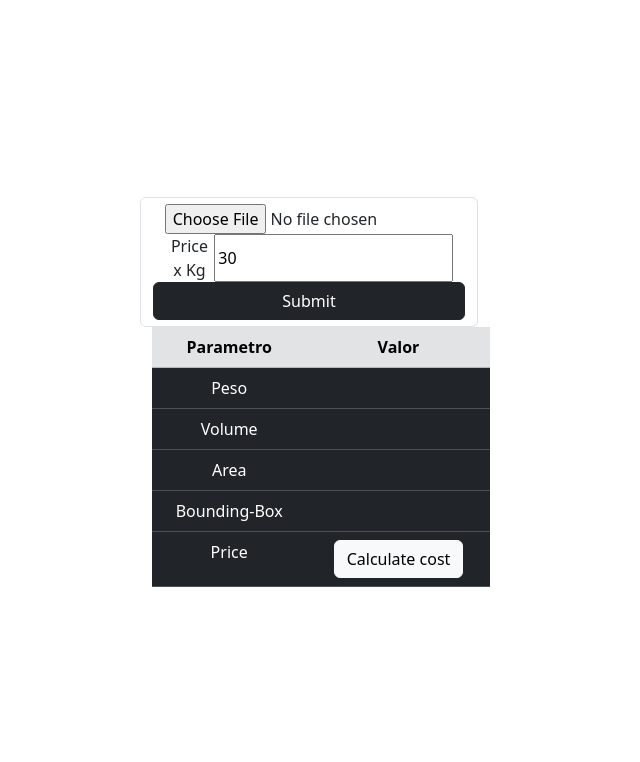
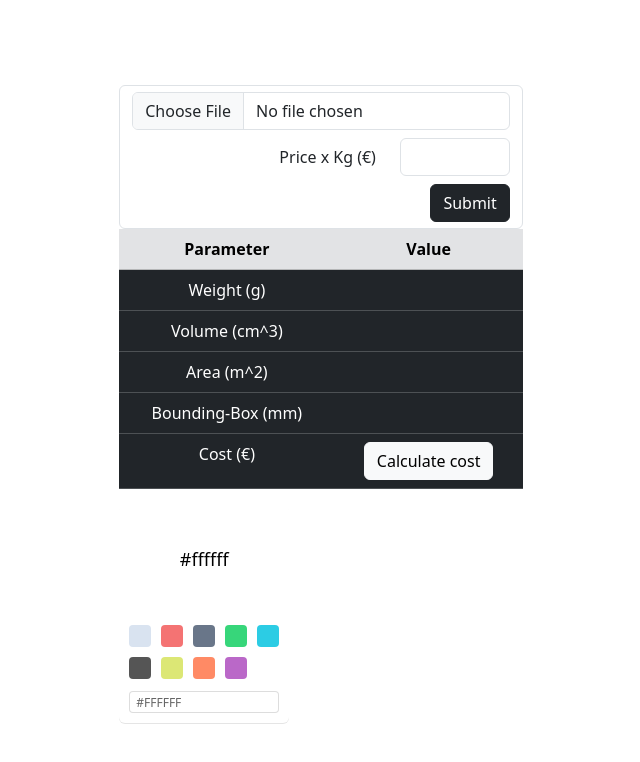
Before and after one commit to criss717/APP_NODE_STL, a React (Vite) app in the folder client/: page / in a window 1280 px wide. Shown: the top 762 px of the page, without its empty margins (319-959 px from the left). Built offline with nearby package versions, Linux system fonts and the light colour scheme.

Commit message:
agregar paleta de colores

```diff
--- a/client/package.json
+++ b/client/package.json
@@ -15,6 +15,7 @@
     "bootstrap-icons": "^1.11.2",
     "react": "^18.2.0",
     "react-bootstrap": "^2.9.1",
+    "react-color": "^2.19.3",
     "react-dom": "^18.2.0",
     "three": "^0.159.0"
   },
--- a/client/src/App.jsx
+++ b/client/src/App.jsx
@@ -2,6 +2,7 @@ import { useState } from 'react'
 import './App.css'
 import Form from './Components/Form/Form'
 import Table from './Components/Table/Table'
+import Colors from './Components/Colors/Colors'
 
 function App() {
 
--- /dev/null
+++ b/client/src/Components/Colors/Colors.jsx
@@ -0,0 +1,28 @@
+import React from 'react';
+import { BlockPicker } from 'react-color';
+
+class Colors extends React.Component {
+    constructor(props){
+        super(props)
+
+        this.state= {
+            background: '#fff',
+        }
+    }
+
+    handleChangeComplete = (color) => {
+        this.props.setColorModel(color.hex)
+        this.setState({ background: color.hex });
+    };
+
+    render() {
+        return (
+        <BlockPicker
+            color={ this.state.background }
+            onChangeComplete={ this.handleChangeComplete }
+        />
+        );
+    }
+}
+
+export default Colors
--- a/client/src/Components/Form/Form.jsx
+++ b/client/src/Components/Form/Form.jsx
@@ -1,43 +1,29 @@
-import React, { useState } from 'react';
+import React, { useEffect, useState } from 'react';
 import axios from 'axios';
 import * as THREE from 'three';
 import { STLLoader } from 'three/addons/loaders/STLLoader.js'; // Ruta correcta para importar STLLoader
 import { OrbitControls } from 'three/addons/controls/OrbitControls.js';
 import Table from '../Table/Table';
+import Colors from '../Colors/Colors';
 
 const Form = () => {
   // Estados
-  const [input, setInput] = useState();
-  const [dataStl, setDataStl] = useState({ //para almacenar la data que llega del back del archivo stl
-    weight:undefined,
-    volume:undefined,
-    area:undefined,
-    boundingBox:undefined
-  })
+  const [inputFile, setInputFile] = useState(); //para guardar archivo stl
+  const [inputPrice,setInputPrice]=useState('') //para almacenar precio x Kg
+  const [dataStl, setDataStl] = useState({}) //para almacenar la data que llega del back del archivo stl
+  const [colorModel,setColorModel]=useState('#54C857') // para modificar el color por el usuario
 
   // Handlers
   const handlerInputFile = (e) => {
     const fileStl = e.target.files[0];
-    let loader = new STLLoader();
-    setInput(fileStl);
-    loader.load(URL.createObjectURL(fileStl), (model) => {
-      object = new THREE.Mesh(
-        model,
-        new THREE.MeshLambertMaterial({ color: 0X00ff00 })
-      );
-      object.scale.set(1, 1, 1);
-      object.position.set(0,0,0)
-      object.geometry.center(); // Ajusta el centro de masa, para que gire en su propio eje
-
-      init() // inicializa la escena 3D
-    })
+    setInputFile(fileStl);
   };
 
   const handlersubmit = async (e) => {
+    e.preventDefault();
     try {
-      e.preventDefault();
       const formData = new FormData();
-      formData.append('stlFile', input);
+      formData.append('stlFile', inputFile); // pone el archivo deleccionado en un form estilo objeto con propiedad llamada stlFile y valor: inputValue
       const {data}= await axios.post('http://localhost:3001/upload', formData);
       console.log(data);
       setDataStl({
@@ -51,11 +37,16 @@ const Form = () => {
     }
   };
 
+  const handlerInputPrice=(e)=>{
+    const {value}=e.target
+    setInputPrice(value)
+  }
+
   // renderización objeto stl
-  let scene, camera, renderer, object, cube;
+  let scene, camera, renderer, object;
   function init() {
     scene = new THREE.Scene();
-    scene.background = new THREE.Color(0x2a003b)
+    scene.background = new THREE.Color('#f47373')
     camera = new THREE.PerspectiveCamera(
       75,
       window.innerWidth / window.innerHeight,
@@ -97,29 +88,80 @@ const Form = () => {
     if (object) {
       object.rotation.z += 0.01;
       object.rotation.x += 0.01
-      renderer.render(scene, camera); // dibuja el modelo en el espacio
     }
+    renderer.render(scene, camera); // dibuja el modelo en el espacio
   }
+
+  useEffect(()=>{
+    console.log(colorModel);
+    if(inputFile) {
+      let loader = new STLLoader();
+      loader.load(URL.createObjectURL(inputFile), (model) => {
+        object = new THREE.Mesh(
+          model,
+          new THREE.MeshLambertMaterial({ color: colorModel })
+        );
+        object.scale.set(1, 1, 1);
+        object.position.set(0,0,0)
+        object.geometry.center(); // Ajusta el centro de masa, para que gire en su propio eje
+
+        init() // inicializa la escena 3D
+        // scene.remove(object)
+      })
+
+    }
+    (function () { //codigo para validar form bootrap 5
+      'use strict'
+
+      // Fetch all the forms we want to apply custom Bootstrap validation styles to
+      var forms = document.querySelectorAll('.needs-validation')
+
+      // Loop over them and prevent submission
+      Array.prototype.slice.call(forms)
+        .forEach(function (form) {
+          form.addEventListener('submit', function (event) {
+            if (!form.checkValidity()) {
+              event.preventDefault()
+              event.stopPropagation()
+            }
+
+            form.classList.add('was-validated')
+          }, false)
+        })
+    })()
+  },[colorModel,inputFile])
 
   return (
     <div className='container'>
-      <form className='form-control row'>
-        <div className='col-6'>
-          <input onChange={(e) => handlerInputFile(e)} type="file" accept=".stl" />
+      <form className='mt-2 form-control needs-validation' onSubmit={(e)=>handlersubmit(e)} noValidate >
+        <div className='col-12 mb-2'>
+          <input className='form-control' onChange={(e) => handlerInputFile(e)} type="file" accept=".stl" required/>
+          <div className="invalid-feedback">required field</div>
         </div>
 
-        <div className='text-center d-flex justify-content-center'>
-          <label>Price x Kg</label>
-          <input
-              value={30}
-              type='number'
-          />
+        <div className='row mb-2'>
+          <label className='col-8 col-form-label text-end' htmlFor='input-price'>Price x Kg (€)</label>
+          <div className='col-4'>
+            <input
+                type='number'
+                className='form-control'
+                id='input-price'
+                required
+                min={1}
+                onChange={(e)=>handlerInputPrice(e)}
+                value={inputPrice}
+            />
+            <div className="invalid-feedback">value greater than 0</div>
+          </div>
+        </div>
+        <div className='col-12 text-end'>
+          <button className='btn btn-dark' type="submit">Submit</button>
         </div>
 
-        <button className='btn btn-dark' onClick={(e) => handlersubmit(e)} type="submit">Submit</button>
       </form>
       <div id="stl-preview"></div>
-      <Table dataStl={dataStl}/>
+      <Table dataStl={dataStl} inputPrice={inputPrice}/>
+      <Colors setColorModel={setColorModel}/>
     </div>
   );
 };
--- a/client/src/Components/Table/Table.jsx
+++ b/client/src/Components/Table/Table.jsx
@@ -1,36 +1,52 @@
-import React from 'react'
+import React, { useEffect, useState } from 'react'
 
-function Table({dataStl}) {
+function Table({ dataStl, inputPrice }) {
+    const [cost,setCost]=useState(0)
+    //handlers
+    const handlerCost=()=>{
+        if(dataStl.weight && inputPrice) {
+            const calculate=Number(inputPrice)* Number(dataStl.weight)/ 1000
+            setCost(calculate.toFixed(2))
+        }
+    }
+
+    useEffect(()=>{
+        setCost(0) //cada que el valor del precio cambie, ponemos el calculo en cero y asi se renderiza de nuevo el boton de calcular price
+    },[inputPrice])
+
     return (
         <div className='table-responsive'>
             <table className='table table-dark table-hover'>
                 <thead className='table-secondary'>
                     <tr>
-                    <th>Parametro</th>
-                    <th>Valor</th>
+                        <th>Parameter</th>
+                        <th>Value</th>
                     </tr>
                 </thead>
                 <tbody>
                     <tr>
-                    <td>Peso</td>
+                        <td>Weight (g)</td>
                         <td>{dataStl.weight}</td>
                     </tr>
                     <tr>
-                    <td>Volume</td>
+                        <td>Volume (cm^3)</td>
                         <td>{dataStl.volume}</td>
                     </tr>
                     <tr>
-                    <td>Area</td>
+                        <td>Area (m^2)</td>
                         <td>{dataStl.area}</td>
                     </tr>
                     <tr>
-                    <td>Bounding-Box</td>
+                        <td>Bounding-Box (mm)</td>
                         <td>{dataStl.boundingBox}</td>
                     </tr>
                     <tr>
-                    <td>Price</td>
+                        <td>Cost (€)</td>
                         <td>
-                        <button className='btn btn-light'>Calculate cost</button>
+                           {
+                            cost===0?<button onClick={() => handlerCost()} className='btn btn-light'>Calculate cost</button>
+                            :cost
+                           }
                         </td>
                     </tr>
                 </tbody>
```
Also changed, not shown: 2 other files (tests, documents, lock files or other folders). Lines whose indentation alone changed are shown as unchanged.
